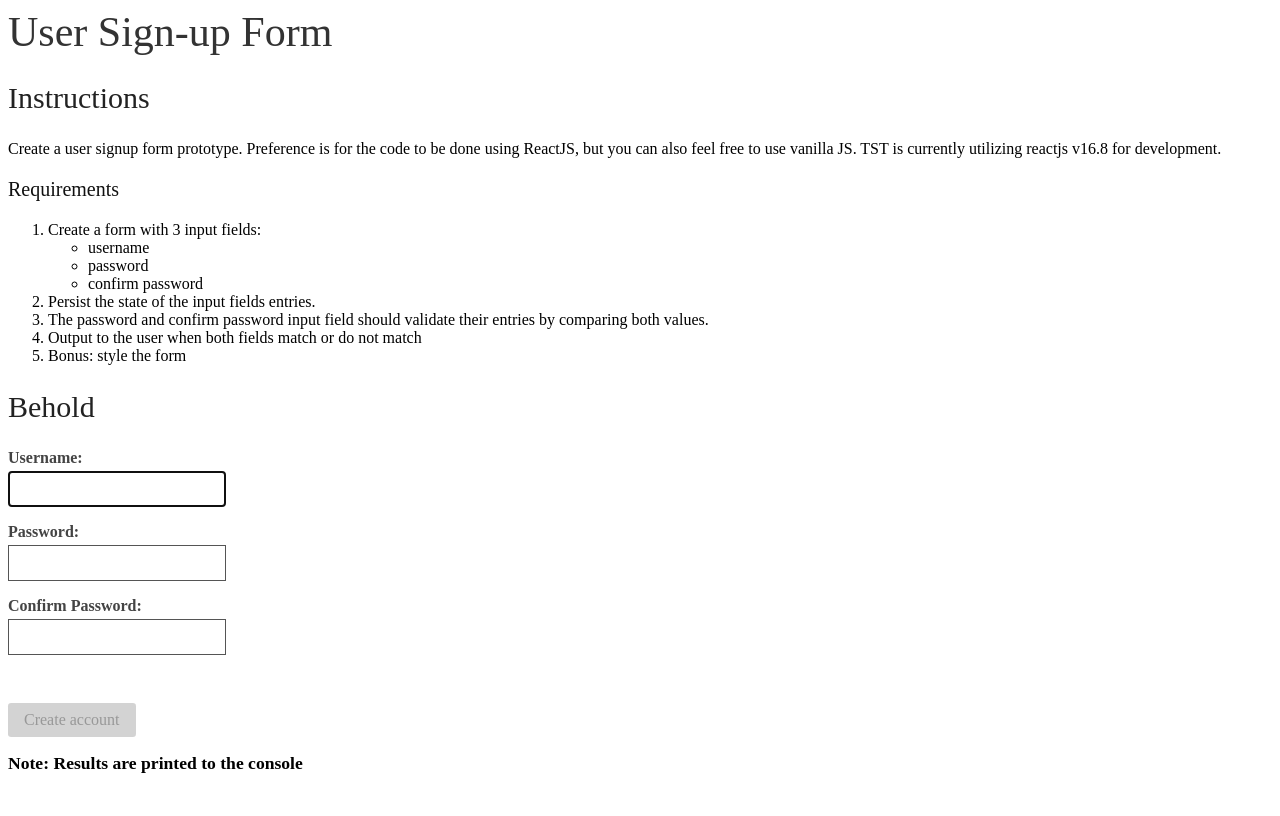
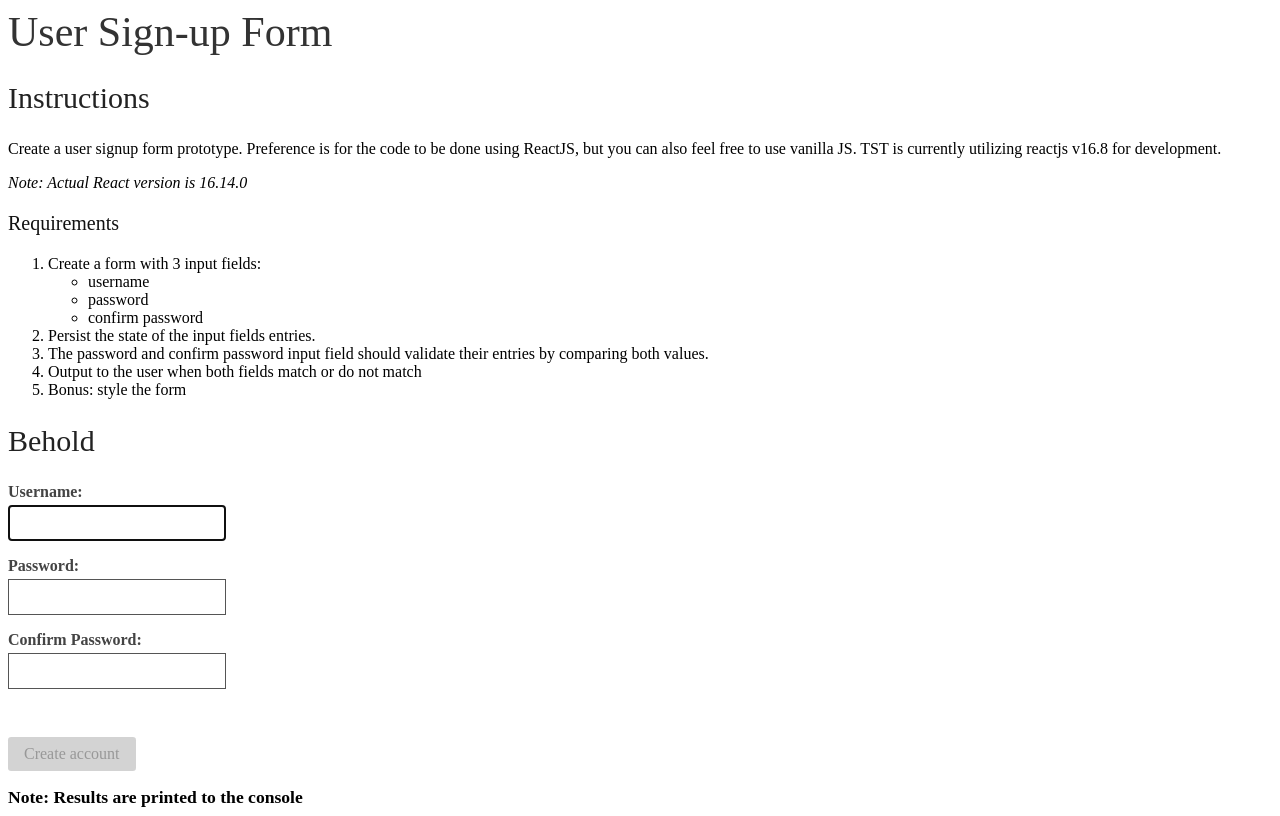
Before and after one commit to dkreft/user-signup-form, a Next.js app: page / in a window 1280 px wide. Built offline with nearby package versions, Linux system fonts and the light colour scheme.

Commit message:
Added current react version display to HomePage

```diff
--- a/src/components/HomePage/HomePage.jsx
+++ b/src/components/HomePage/HomePage.jsx
@@ -29,6 +29,10 @@ export default function HomePage() {
           the code to be done using ReactJS, but you can also feel free
           to use vanilla JS. TST is currently utilizing reactjs v16.8 for
           development.
+        </p>
+
+        <p>
+          <i>Note: Actual React version is { React.version }</i>
         </p>
 
         <h3 className={ Styles.sectionSubTitle }>
```
